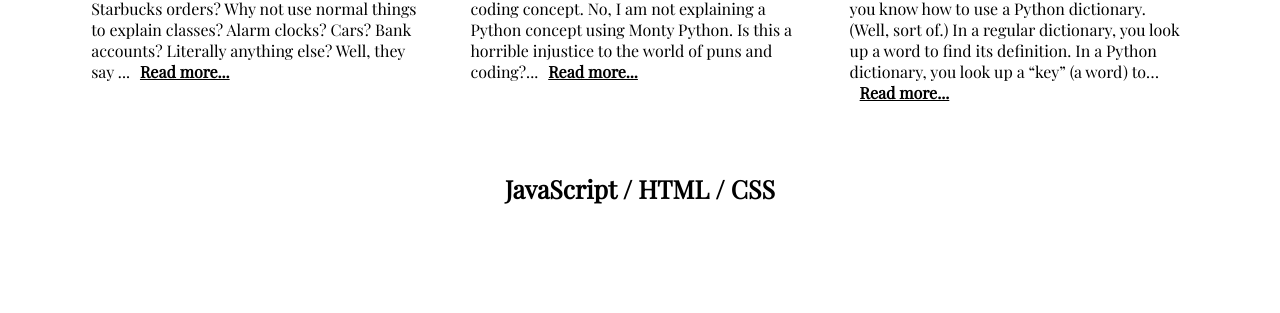
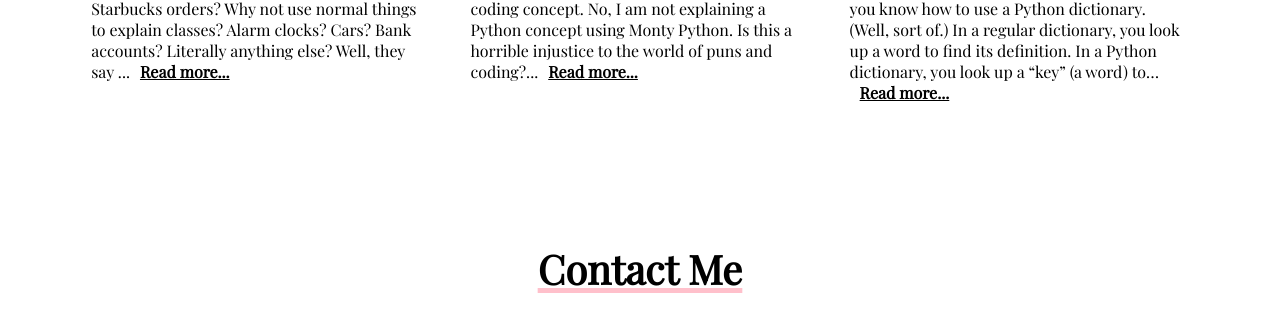
Before and after one commit to aylawhy/portfolio, a plain HTML site: page index.html in a window 1280 px wide. Shown: the part 1500-1813 px from the top of the page. Drawn offline with nearby package versions, Linux system fonts and the light colour scheme.

Commit message:
Removed extraneous <h4> tag
Updated to remove text that was no longer necessary.

```diff
--- a/index.html
+++ b/index.html
@@ -94,7 +94,6 @@
         </div>
     </div>
 
-    <h4>JavaScript / HTML / CSS</h4>
     </div>
     <div class="contact-me-container">
         <h3 id="contact">Contact Me</h3>
```
